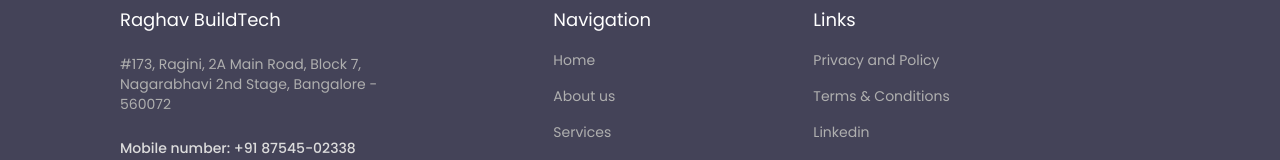
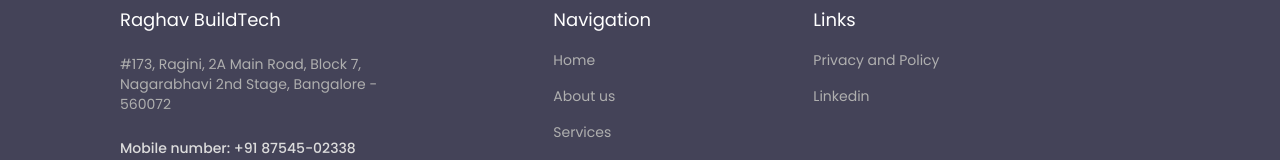
Before and after one commit to krunalpabari13/banao, a React (Create React App) app: page /privacyPolicy in a window 1280 px wide. Shown: the part 1254-1414 px from the top of the page. Built offline with nearby package versions, Linux system fonts and the light colour scheme.

Commit message:
removed terms and conditions from footer

```diff
--- a/src/components/Footer.tsx
+++ b/src/components/Footer.tsx
@@ -41,9 +41,9 @@
           <p className="text-[#AFAFAF] font-normal text-sm pt-4">
             <Link to="/privacyPolicy">Privacy and Policy</Link>
           </p>
-          <p className="text-[#AFAFAF] font-normal text-sm pt-4">
+          {/* <p className="text-[#AFAFAF] font-normal text-sm pt-4">
             <a href="/">Terms &amp; Conditions</a>
-          </p>
+          </p> */}
           <p className="text-[#AFAFAF] font-normal text-sm pt-4">
             <a
               href="https://www.linkedin.com/"
```
